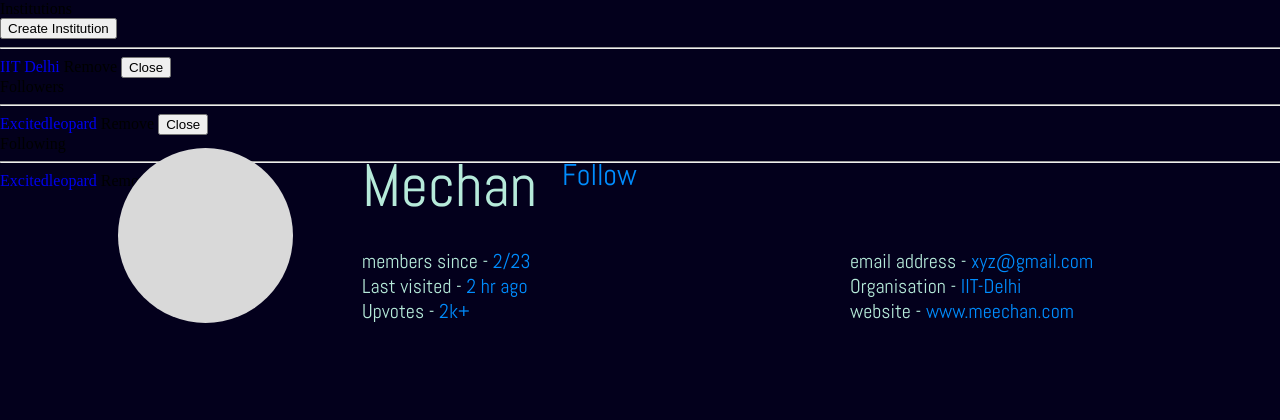
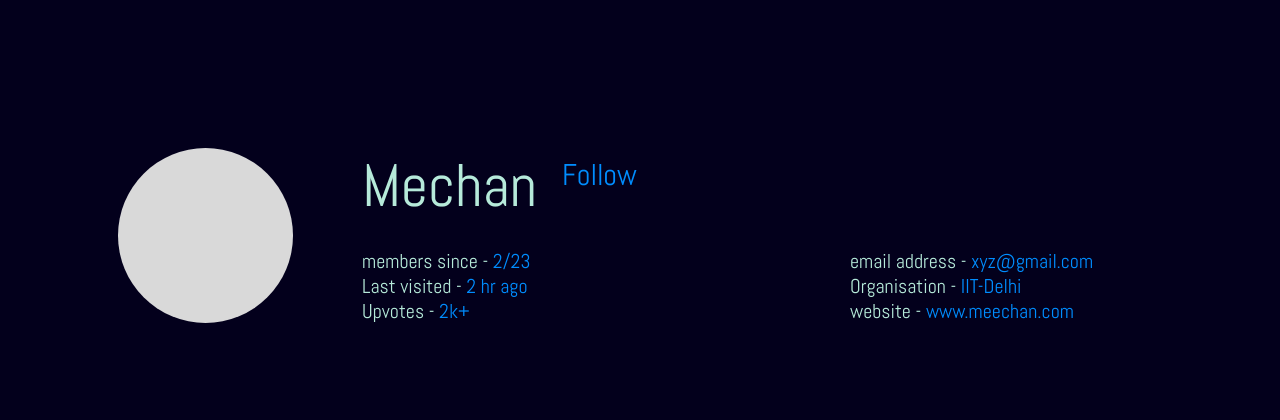
Before and after one commit to ris04hit/WebDev_COP, a Flask app: a page that uses backend/templates/html/profile.html in a window 1280 px wide; the page is wider, and only the part inside the window is pictured. Shown: the top 420 px of that part. Run offline with Flask 3, Linux system fonts and the light colour scheme; some libraries are stand-ins or nearby versions.

Commit message:
follow, following, create_insti pop up merged in profile

```diff
--- a/backend/app.py
+++ b/backend/app.py
@@ -134,7 +134,7 @@ def profile(username):
 
 @app.route('/js/profile')
 def profile_js():
-    return render_template('js/profile_js.html')
+    return render_template('js/profile.js')
 
 @app.route('/signup')
 def signup():
--- /dev/null
+++ b/backend/static/css/followers.css
@@ -0,0 +1,100 @@
+#rect_main_followers{
+    position: absolute;
+width: 450px;
+height: 400px;
+left: 540px;
+top: 140px;
+
+background: #03001C;
+border-radius: 10px;
+border: 8px solid;
+
+border-image-source: linear-gradient(219.1deg, rgba(143, 0, 255, 0.75) 0%, rgba(250, 0, 255, 0.809443) 31.71%, rgba(130, 0, 255, 0.869973) 64%, #4C11FF 92.13%);
+border-image-slice: 1;
+}
+
+.line_ers{
+    position: absolute;
+width: 448px;
+height: 0px;
+left: 0px;
+top: 40px;
+
+border: 1px solid #B6EADA;
+}
+
+.text1_ers{
+    position: absolute;
+width: 93px;
+height: 32px;
+left: 17px;
+top: 10px;
+
+font-family: 'Abel';
+font-style: normal;
+font-weight: 400;
+font-size: 25px;
+line-height: 32px;
+color: #FFFFFF;
+}
+
+#profile_name_ers{
+    position: absolute;
+width: 59px;
+height: 25px;
+left: 80px;
+top: 77px;
+
+font-family: 'Abel';
+font-style: normal;
+font-weight: 400;
+font-size: 20px;
+line-height: 25px;
+
+color: #B6EADA;
+
+}
+
+#profile_photo_ers{
+    position: absolute;
+    width: 40px;
+    height: 40px;
+    left: 20px;
+    top: 70px;
+    border-radius: 20px;
+
+    background: #FFFFFF;
+}
+
+#remove_follower{
+    position: absolute;
+width: 60px;
+height: 25px;
+left: 350px;
+top: 77px;
+
+font-family: 'Abel';
+font-style: normal;
+font-weight: 400;
+font-size: 20px;
+line-height: 25px;
+
+color: #008DFF;
+}
+
+#close_followers{
+    position: absolute;
+width: 43px;
+height: 25px;
+left: 540px;
+top: 110px;
+
+font-family: 'Abel';
+font-style: normal;
+font-weight: 400;
+font-size: 20px;
+line-height: 25px;
+background: #03001C;
+border: 0px solid;
+color: #8e8e8e;
+}
--- /dev/null
+++ b/backend/static/css/following.css
@@ -0,0 +1,100 @@
+#rect_main_following{
+    position: absolute;
+width: 450px;
+height: 400px;
+left: 540px;
+top: 140px;
+
+background: #03001C;
+border-radius: 10px;
+border: 8px solid;
+
+border-image-source: linear-gradient(219.1deg, rgba(143, 0, 255, 0.75) 0%, rgba(250, 0, 255, 0.809443) 31.71%, rgba(130, 0, 255, 0.869973) 64%, #4C11FF 92.13%);
+border-image-slice: 1;
+}
+
+.line_ing{
+    position: absolute;
+width: 448px;
+height: 0px;
+left: 0px;
+top: 40px;
+
+border: 1px solid #B6EADA;
+}
+
+.text1_ing{
+    position: absolute;
+width: 93px;
+height: 32px;
+left: 17px;
+top: 10px;
+
+font-family: 'Abel';
+font-style: normal;
+font-weight: 400;
+font-size: 25px;
+line-height: 32px;
+color: #FFFFFF;
+}
+
+#profile_name_ing{
+    position: absolute;
+width: 59px;
+height: 25px;
+left: 80px;
+top: 77px;
+
+font-family: 'Abel';
+font-style: normal;
+font-weight: 400;
+font-size: 20px;
+line-height: 25px;
+
+color: #B6EADA;
+
+}
+
+#profile_photo_ing{
+    position: absolute;
+    width: 40px;
+    height: 40px;
+    left: 20px;
+    top: 70px;
+    border-radius: 20px;
+
+    background: #FFFFFF;
+}
+
+#remove_following{
+    position: absolute;
+width: 60px;
+height: 25px;
+left: 350px;
+top: 77px;
+
+font-family: 'Abel';
+font-style: normal;
+font-weight: 400;
+font-size: 20px;
+line-height: 25px;
+
+color: #008DFF;
+}
+
+#close_following{
+    position: absolute;
+width: 43px;
+height: 25px;
+left: 540px;
+top: 110px;
+
+font-family: 'Abel';
+font-style: normal;
+font-weight: 400;
+font-size: 20px;
+line-height: 25px;
+background: #03001C;
+border: 0px solid;
+color: #8e8e8e;
+}
--- a/backend/templates/html/profile.html
+++ b/backend/templates/html/profile.html
@@ -95,12 +95,14 @@
             </button>
         </div>
 
-        <div class = "pop_up_insti" id="Insti_popup">
+        <div class = "pop_up_insti pop_up" id="Insti_popup">
             <rect id="rect_main_ins">
                 <div class = "text1_ins">
                     Institutions
                 </div>
-                <button type="button", id = "create_ins">Create Institution</button>
+                <a href = "{{url_for('create_institution')}}">
+                    <button type="button", id = "create_ins">Create Institution</button>
+                </a>
                 <hr class = "line_ins">
                 <a href="profile.html">
                     <rect id = "profile_rect_ins">
@@ -116,7 +118,7 @@
         </body>
         </div>
 
-        <div class="pop_up_followers" id="followers_pop">
+        <div class="pop_up_followers pop_up" id="followers_pop">
         <rect id="rect_main_followers">
             <div class = "text1_ers">
                 Followers
@@ -135,7 +137,7 @@
         <button type="button", id = "close_followers">Close</button>
         </div>
 
-        <div class="pop_up_following" id="following_pop">
+        <div class="pop_up_following pop_up" id="following_pop">
         <rect id="rect_main_following">
             <div class = "text1_ing">
                 Following
```
Also changed, not shown: backend/templates/js/profile.js (+7 -0 lines).
